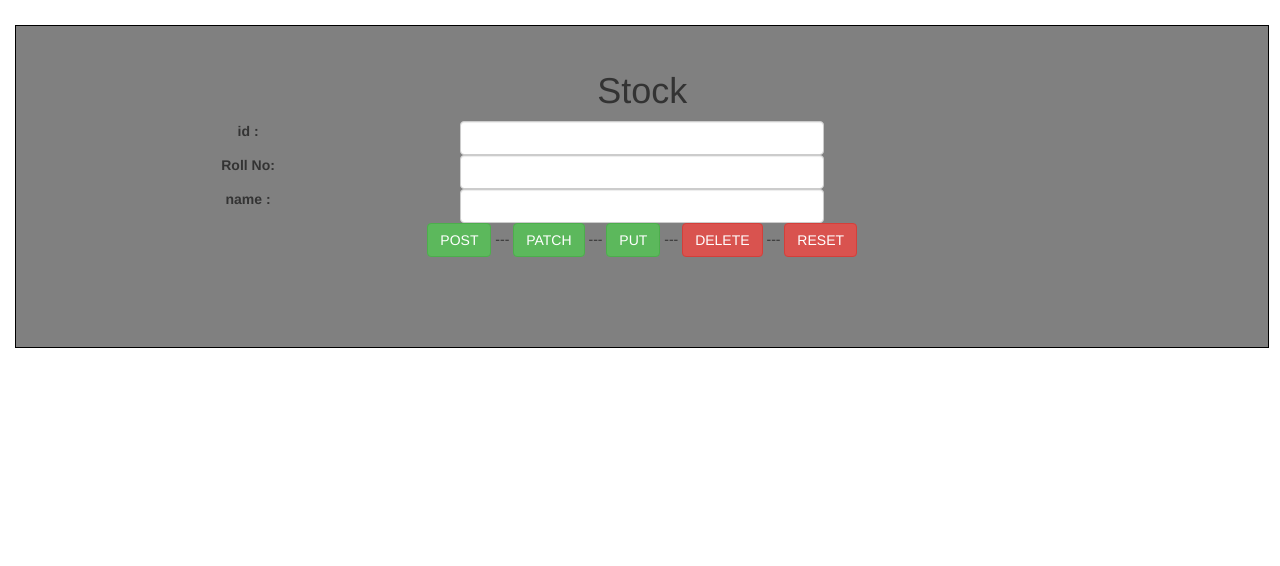
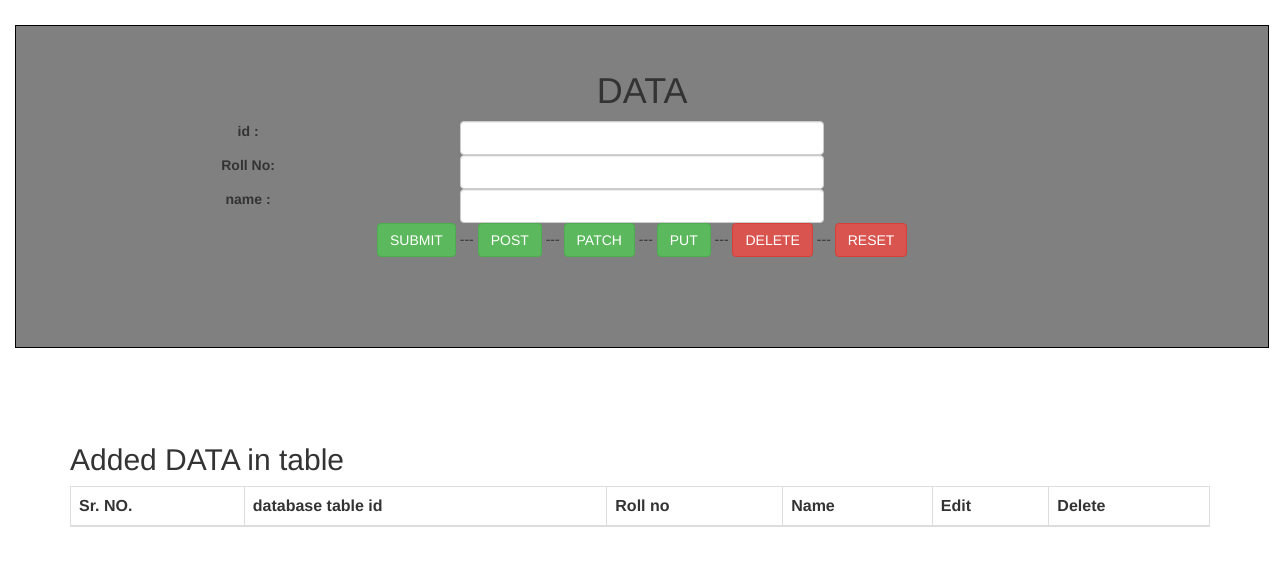
Before and after one commit to shaileshpawar1/Django, a Django app: page / in a window 1280 px wide. Shown: the top 566 px of the page. Run offline with Django 3.2, Linux system fonts and the light colour scheme; data comes from the database, SQL or seed files in the repository; both versions use the stored data as it was after the commit; lists and menus that the app fills with data are empty; some libraries are stand-ins or nearby versions.

Commit message:
1st added table in html and view created  for post

```diff
--- a/ajaxproject/demoapp/views.py
+++ b/ajaxproject/demoapp/views.py
@@ -10,7 +10,7 @@ from .models import *
 
 # Create your views here.
 from rest_framework import generics
-from .serializers import *
+from .serializers import StudSerializers
 from .models import stud
 
 class StudView(generics.ListCreateAPIView):
@@ -24,4 +24,10 @@ class StudViewCrud(generics.RetrieveUpdateDestroyAPIView):
     lookup_field = 'pk'
 
 def StudentView(request):
-    return render(request,"base.html")
+    if request.method == 'POST':
+        rno = request.POST.get("rno")
+        name = request.POST.get("name")
+        stud.objects.create(rno=rno,name=name)
+        return redirect("/")
+    else:
+        return render(request,"base.html")
--- a/ajaxproject/templates/base.html
+++ b/ajaxproject/templates/base.html
@@ -1,4 +1,3 @@
-<!DOCTYPE html>
 <html>
   <head>
     <meta charset="utf-8" />
@@ -9,10 +8,20 @@
       integrity="sha384-BVYiiSIFeK1dGmJRAkycuHAHRg32OmUcww7on3RYdg4Va+PmSTsz/K68vbdEjh4u"
       crossorigin="anonymous"
     />
+
+
+
+
+    <style type="text/css">
+      .error{
+        color: red;
+        font-style: italic;
+      }
+    </style>
     {% block stylesheet %}{% endblock %} {% block head %} {% endblock %}
   </head>
   <body>
-    <form action="" method="post">
+    <form action="" method="post" id="reg-form">
       <div
         class="main"
         align="center"
@@ -26,7 +35,7 @@
         {% csrf_token %}
         <div class="row">
           <div class="col-sm-12">
-            <h1>Stock</h1>
+            <h1>DATA</h1>
           </div>
         </div>
 
@@ -35,7 +44,7 @@
               <label>id :</label>
             </div>
             <div class="col-sm-4">
-              <input type="text" name="name" class="form-control" id="id" />
+              <input type="text" name="id" class="form-control" id="id" />
             </div>
           </div>
         <div class="row">
@@ -60,8 +69,8 @@
           <div class="col-sm-2">
           </div>
           <div class="col-sm-8">
-
-             <input type="button" value="POST" onclick="return addData();" class="btn-success btn" />
+             <button type="submit" class="btn-success btn" >SUBMIT</button>
+    ---      <input type="button" value="POST" onclick="return addData();" class="btn-success btn" />
     ---      <input type="button" name="update" onclick="return updateData();" value="PATCH" class="btn-success btn" />
     ---      <input type="button" name="update1" onclick="return updateDataPut();" value="PUT" class="btn-success btn" />
     ---      <input type="button" name="delete" onclick="return deleteData();" value="DELETE" class="btn-danger btn" />
@@ -76,6 +85,37 @@
       </div>
     </form>
 
+
+
+
+    <div class="container" style="overflow-x:auto;">
+      <h2>Added DATA in table</h2>
+      <p></p>
+      <table class="table table-bordered">
+          <thead>
+          <tr>
+              <th>Sr. NO.</th>
+
+              <th>database table id</th>
+
+              <th>Roll no</th>
+              <th>Name</th>
+
+              <th>Edit</th>
+
+              <th>Delete</th>
+
+          </tr>
+          </thead>
+          <tbody id="id_table_body">
+
+
+          </tbody>
+      </table>
+  </div>
+
+
+
     {% block content %} {% endblock %}
     <script src="https://code.jquery.com/jquery-3.1.0.min.js"></script>
     <script src="https://code.jquery.com/jquery-3.2.1.min.js"></script>
@@ -84,17 +124,28 @@
 
     <script>
       $(document).ready(function() {
+        refresh();
+      });
+      function refresh(){
         $.ajax({
           url: '{% url "stud-api" %}',
 
           data: {},
           dataType: "json",
           success: function(data) {
-            console.log(data);
-          }
+                var SetDataToTable = "";
+                var sr_no = 1;
+                var num = 1;
+                for (var i = 0; i < data.length; i++) {
+                        SetDataToTable += "<tr id='tblrow-" + data[i].id + "'><th>" + sr_no + "</th><th class='brand'>" + data[i].id + "</th><th class='product'>" + data[i].rno + "</th><th class='matrics'>" + data[i].name + "</th><th><button type='button' value='edit' class='fas fa-edit btn btn-primary form-control' data-toggle='modal' data-target='#myModal2' onClick='editUser( " + data[i].id + ")'><i class='fa fa-icon'></i>edit</button></th><th><button type='button' value='delete' class='btn btn-danger form-control' onClick='deleteUser( " + data[i].id + ")'><i class='fas fa-trash-alt'></i>delete</button></th></tr>";
+                        sr_no = sr_no + 1;
+                }
+                document.getElementById('id_table_body').innerHTML = SetDataToTable;
+            }
         });
-      });
+      }
     </script>
+
     <script>
       function addData() {
         $.ajax({
@@ -108,6 +159,7 @@
           dataType: "json",
           success: function(data) {
             console.log(data);
+            refresh();
           }
         });
       }
@@ -122,6 +174,7 @@
           },
           success: function(data) {
             console.log(data);
+            refresh();
         },
           dataType: "json",
           error: function(data) {
@@ -144,6 +197,7 @@
           },
           success: function(data) {
             console.log(data);
+            refresh();
         },
           dataType: "json",
           error: function(data) {
@@ -163,6 +217,51 @@
           },
           success: function(data) {
             console.log(data);
+            refresh();
+        },
+          dataType: "json",
+          error: function(data) {
+            console.log(data);
+          }
+        });
+      }
+
+</script>
+
+<script>
+  function editUser(id) {
+        var id =parseInt(id);
+        console.log(id);
+        $.ajax({
+          url: '{% url "stud-api" %}'+ id, //add as per your id
+          type: "GET",
+          data: {},
+          success: function(data) {
+            console.log(data);
+
+                  $("#id").val(data.id);
+                  $("#rno").val(data.rno);
+                  $("#name").val(data.name);
+        },
+          dataType: "json",
+          error: function(data) {
+            console.log(data);
+          }
+        });
+      }
+  function deleteUser(id) {
+        var id =parseInt(id);
+        $.ajax({
+          url: '{% url "stud-api" %}'+ id, //add as per your id
+          type: "delete",
+          data: {
+
+              'rno': $("#rno").val(),
+            'name': $("#name").val()
+          },
+          success: function(data) {
+            console.log(data);
+            refresh();
         },
           dataType: "json",
           error: function(data) {
@@ -171,5 +270,71 @@
         });
       }
 </script>
+
+
+
+
+<script src="https://ajax.aspnetcdn.com/ajax/jQuery/jquery-3.4.1.min.js"></script>
+<script src="https://ajax.aspnetcdn.com/ajax/jquery.validate/1.17.0/jquery.validate.js
+"></script>
+<script src="https://ajax.aspnetcdn.com/ajax/jquery.validate/1.17.0/jquery.validate.min.js
+"></script>
+<script src="https://ajax.aspnetcdn.com/ajax/jquery.validate/1.17.0/additional-methods.min.js
+"></script>
+<script src="https://ajax.aspnetcdn.com/ajax/jquery.validate/1.17.0/additional-methods.js
+"></script>
+
+<script>
+  $(document).ready(function(){
+$(function(){
+		$.validator.addMethod('name_validate',function(value,element){
+			return this.optional(element) || value.length >= 2 && value.length <= 15 && /[a-z]/i.test(value);
+		},'enter valid Name'),
+
+		$.validator.addMethod('id_validate',function(value,element){
+			return this.optional(element) || value.length <=3  && /[0-9]/.test(value);
+    },'enter valid Roll no '),
+
+		$.validator.addMethod('rno_validate',function(value,element){
+			return this.optional(element) || value.length <=3  && /[0-9]/.test(value);
+		},'enter valid Roll no ')
+
+
+		$("#reg-form").validate({
+			rules:{
+				rno:{
+          required:true,
+          rno_validate:true
+				},
+				name:{
+          required:true,
+          name_validate:true
+
+				},
+				id:{
+					id_validate:true
+				}
+
+			},
+			messages:{
+				rno:{
+					required:'plz enter Roll no',
+
+        },
+        name:{
+					required:'plz enter Name',
+
+				},
+				id:{
+					required:'plz enter ',
+
+				}
+			}
+
+		});
+
+	});
+});
+</script>
 </body>
 </html>
```
Also changed, not shown: ajaxproject/db.sqlite3.
